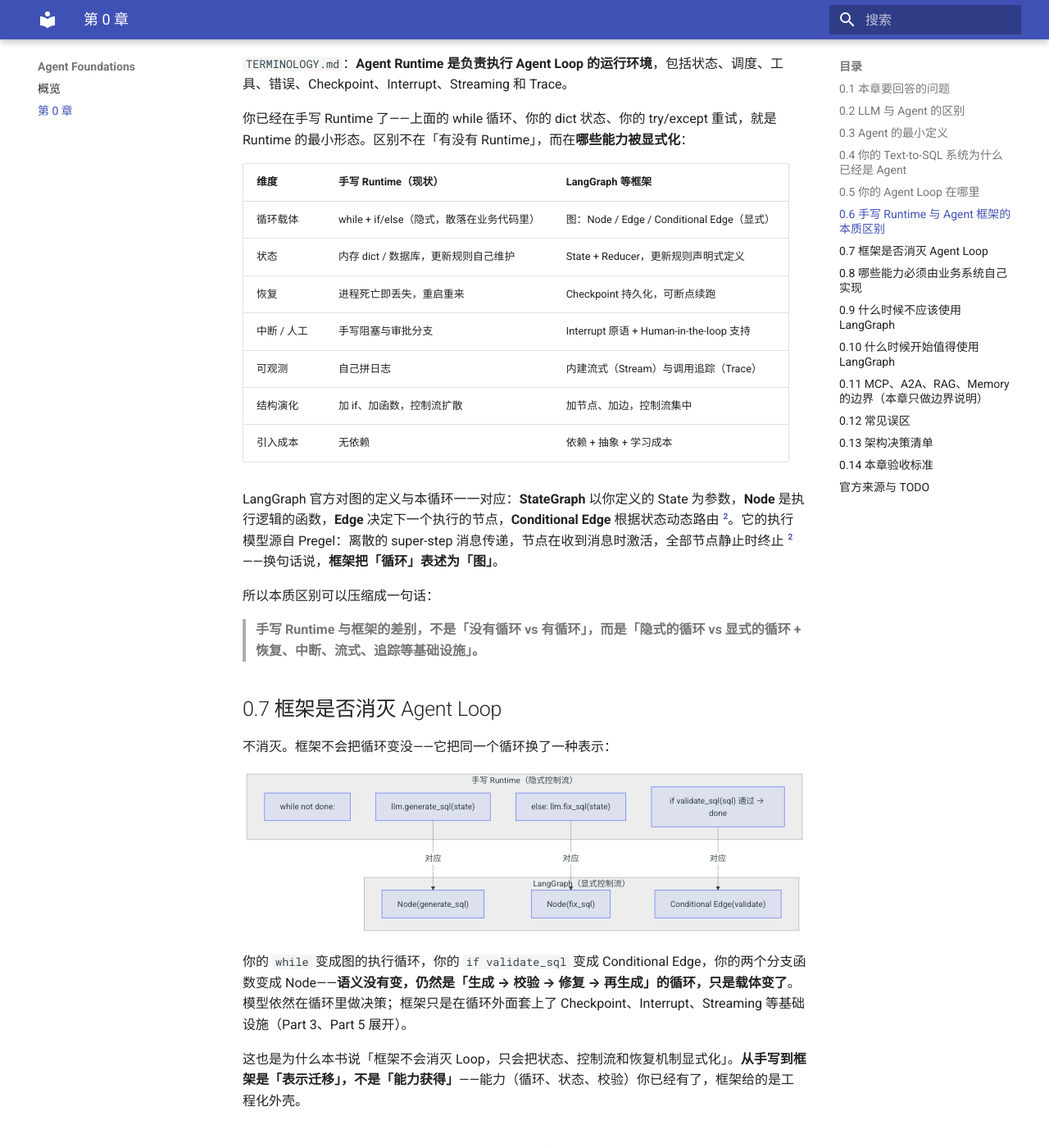
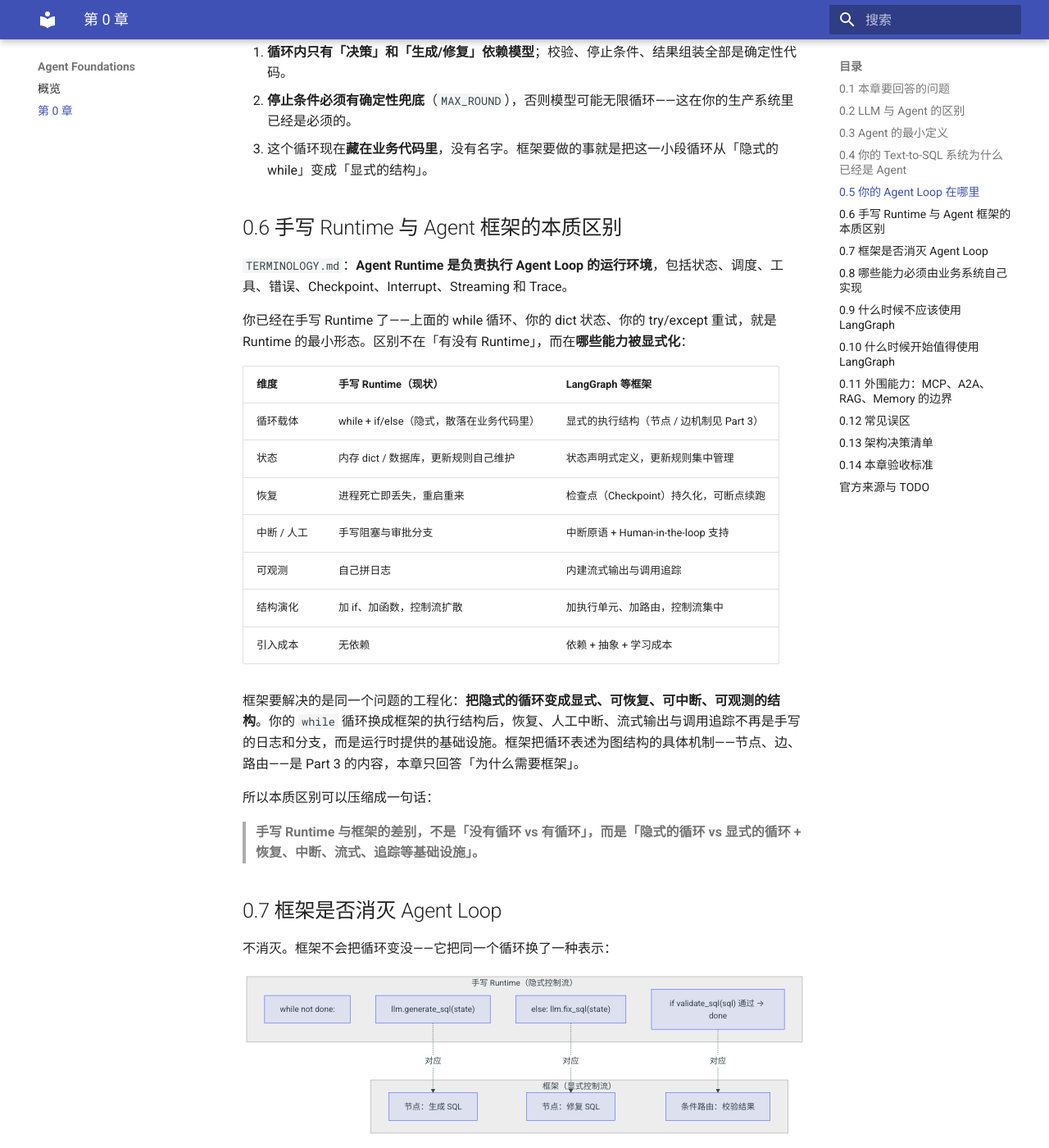
Before and after one commit to AnRun-M/enterprise-ai-agent-handbook, an MkDocs documentation site: the page built from docs/01-agent-foundations/ch00-you-already-built-an-agent.md, in a window 1280 px wide and 1400 px high, scrolled down 5116 px. Shown: the whole window at 82% size. Built offline with MkDocs 1.6.1 and Material for MkDocs 9.7.7, drawn with Linux system fonts in a browser that asks for light colours; some of the changed text lies outside the part shown.

Commit message:
docs: revise chapter 00 per architecture review
Co-Authored-By: Claude <noreply@anthropic.com>

````diff
--- a/docs/01-agent-foundations/ch00-you-already-built-an-agent.md
+++ b/docs/01-agent-foundations/ch00-you-already-built-an-agent.md
@@ -19,7 +19,7 @@
 7. 哪些能力必须由业务系统自己实现？
 8. 什么时候不应该使用 LangGraph？
 9. 什么时候开始值得使用 LangGraph？
-10. MCP、A2A、RAG、Memory 与本章内容的关系是什么？
+10. MCP、A2A、RAG、Memory 作为外围能力，与 Agent（控制系统）是什么关系？
 
 **一句话结论：你已经写了一个 Agent——一个 Runtime 手写的 Agent。框架不会给你一个循环，它只负责把你已经写出来的循环显式化、可恢复化、可观测化。**
 
@@ -27,16 +27,16 @@
 
 ## 0.2 LLM 与 Agent 的区别
 
-**LLM 是一个无状态函数。** 给它一段输入文本，它返回一段输出文本；它不记得上一次调用，没有目标，不会主动执行任何外部动作。无论叫 Claude、GPT 还是别的模型，单次调用本质上都是「文本进，文本出」的变换。
+**基础模型推理通常不会自动管理应用级状态。** 给它一段输入文本，它返回一段输出文本；单次推理不保留跨调用记忆，也不会主动执行外部动作。应用级状态（如用户会话、任务进度）由 Runtime 或应用层维护，不依赖模型内部记忆——「模型有没有状态」取决于上层系统怎么设计，而不是模型本身。
 
-**Agent 是一个有状态、有循环的系统。** Anthropic 在《Building effective agents》中给出了业界广泛采用的区分方式：**Workflow 是「LLM 与工具被预定义的代码路径编排」，工程师拥有控制流；Agent 是「LLM 动态指导自己的过程与工具使用」，模型拥有控制流** [^anthropic-agents]。也就是说，判断一个系统是不是 Agent，看的不是「用没用模型」，而是**控制流在谁手里、是否存在循环**。
+**Agent 是一个有状态、有循环的系统。** Anthropic 在《Building effective agents》中给出了业界广泛采用的区分方式：**Workflow 是「LLM 与工具被预定义的代码路径编排」，工程师拥有控制流；Agent 是「LLM 动态指导自己的过程与工具使用」，模型拥有控制流** [^anthropic-agents]。也就是说，判断一个系统是不是 Agent，看的不是「用没用模型」，而是**控制流归属（下一步由谁决定）、是否自主决策、是否使用工具**。循环（Agent Loop）是复杂 Agent 的典型能力，但不是 Agent 的必要条件——简单 Agent 可以只迭代一次就结束。
 
-| 维度 | LLM（单次调用） | Agent（循环系统） |
+| 维度 | 基础模型（单次推理） | Agent（控制系统） |
 |---|---|---|
-| 状态 | 无，调用即忘 | 跨步骤维护状态（State） |
-| 控制流 | 没有 | 循环：决策 → 执行 → 更新 → 判断 |
+| 状态 | 不自动管理应用级状态（由 Runtime / 应用层维护） | 跨步骤维护状态（State） |
+| 控制流 | 单次调用即结束 | 自主决策，复杂形态以循环推进 |
 | 外部能力 | 不会调用 | 通过工具（Tool）执行动作 |
-| 目标 | 无 | 围绕目标循环直至完成或停止 |
+| 目标 | 不自主设定或追求目标 | 围绕目标决策直至完成或停止 |
 | 失败处理 | 返回错误文本 | 重试、修复、恢复、人工介入 |
 
 在 Text-to-SQL 语境下：一次「把用户问题交给模型生成 SQL」的调用只是 LLM；一个「生成 SQL → 校验失败 → 修复 → 再校验 → 通过后执行」的过程才是 Agent。
@@ -57,6 +57,8 @@
 
 注意区分三个概念（`TERMINOLOGY.md`）：**状态（State）** 是本次任务中显式保存的数据；**上下文（Context）** 是当前这一次模型调用可见的信息；**记忆（Memory）** 是跨步骤、跨任务或跨会话保存的信息。最小 Agent 只要有 State 就够了，Memory 是后加的（Part 2 展开）。
 
+> 说明：五要素模型是**本书采用的工程分析框架**，用来统一后续章节的讨论语言，它不是行业唯一标准——不同框架和教材对 Agent 的定义各有侧重（例如 Anthropic 以「模型是否拥有控制流」区分 Workflow 与 Agent [^anthropic-agents]）。本书采用它的原因与 ADR-002 一致：让每个抽象都能回到 Text-to-SQL 场景。
+
 ```mermaid
 flowchart LR
     U["目标 / 用户问题"] --> L["Agent Loop"]
@@ -67,7 +69,7 @@ flowchart LR
     L --> R["返回结果"]
 ```
 
-**最小闭环 = 目标 + 循环 + 决策 + 动作 + 状态。** 这个闭环里只有「决策」可以交给模型，其余都是确定性机制（见 `AGENTS.md`：能确定性完成的步骤，不交给模型自由决策）。
+**最小闭环 = 目标 + 决策 + 动作 + 状态**——循环是该闭环的典型实现形态：复杂 Agent 反复迭代直到目标达成，简单形态只迭代一次（0.2 已说明循环不是 Agent 的必要条件）。这个闭环里只有「决策」可以交给模型，其余都是确定性机制（见 `AGENTS.md`：能确定性完成的步骤，不交给模型自由决策）。
 
 ## 0.4 你的 Text-to-SQL 系统为什么已经是 Agent
 
@@ -161,15 +163,15 @@ def run_agent(user_question: str, session: Session) -> QueryResult:
 
 | 维度 | 手写 Runtime（现状） | LangGraph 等框架 |
 |---|---|---|
-| 循环载体 | while + if/else（隐式，散落在业务代码里） | 图：Node / Edge / Conditional Edge（显式） |
-| 状态 | 内存 dict / 数据库，更新规则自己维护 | State + Reducer，更新规则声明式定义 |
-| 恢复 | 进程死亡即丢失，重启重来 | Checkpoint 持久化，可断点续跑 |
-| 中断 / 人工 | 手写阻塞与审批分支 | Interrupt 原语 + Human-in-the-loop 支持 |
-| 可观测 | 自己拼日志 | 内建流式（Stream）与调用追踪（Trace） |
-| 结构演化 | 加 if、加函数，控制流扩散 | 加节点、加边，控制流集中 |
+| 循环载体 | while + if/else（隐式，散落在业务代码里） | 显式的执行结构（节点 / 边机制见 Part 3） |
+| 状态 | 内存 dict / 数据库，更新规则自己维护 | 状态声明式定义，更新规则集中管理 |
+| 恢复 | 进程死亡即丢失，重启重来 | 检查点（Checkpoint）持久化，可断点续跑 |
+| 中断 / 人工 | 手写阻塞与审批分支 | 中断原语 + Human-in-the-loop 支持 |
+| 可观测 | 自己拼日志 | 内建流式输出与调用追踪 |
+| 结构演化 | 加 if、加函数，控制流扩散 | 加执行单元、加路由，控制流集中 |
 | 引入成本 | 无依赖 | 依赖 + 抽象 + 学习成本 |
 
-LangGraph 官方对图的定义与本循环一一对应：**StateGraph** 以你定义的 State 为参数，**Node** 是执行逻辑的函数，**Edge** 决定下一个执行的节点，**Conditional Edge** 根据状态动态路由 [^langgraph-graph-api]。它的执行模型源自 Pregel：离散的 super-step 消息传递，节点在收到消息时激活，全部节点静止时终止 [^langgraph-graph-api]——换句话说，**框架把「循环」表述为「图」**。
+框架要解决的是同一个问题的工程化：**把隐式的循环变成显式、可恢复、可中断、可观测的结构**。你的 `while` 循环换成框架的执行结构后，恢复、人工中断、流式输出与调用追踪不再是手写的日志和分支，而是运行时提供的基础设施。框架把循环表述为图结构的具体机制——节点、边、路由——是 Part 3 的内容，本章只回答「为什么需要框架」。
 
 所以本质区别可以压缩成一句话：
 
@@ -187,17 +189,17 @@ flowchart TD
         M3["if validate_sql(sql) 通过 → done"]
         M4["else: llm.fix_sql(state)"]
     end
-    subgraph GRAPH["LangGraph（显式控制流）"]
-        N1["Node(generate_sql)"]
-        N2["Node(fix_sql)"]
-        E1["Conditional Edge(validate)"]
+    subgraph GRAPH["框架（显式控制流）"]
+        N1["节点：生成 SQL"]
+        N2["节点：修复 SQL"]
+        E1["条件路由：校验结果"]
     end
     M2 -. 对应 .-> N1
     M4 -. 对应 .-> N2
     M3 -. 对应 .-> E1
 ```
 
-你的 `while` 变成图的执行循环，你的 `if validate_sql` 变成 Conditional Edge，你的两个分支函数变成 Node——**语义没有变，仍然是「生成 → 校验 → 修复 → 再生成」的循环，只是载体变了**。模型依然在循环里做决策；框架只是在循环外面套上了 Checkpoint、Interrupt、Streaming 等基础设施（Part 3、Part 5 展开）。
+你的 `while` 变成框架的执行循环，你的 `if validate_sql` 变成一条条件路由，你的两个分支函数变成两个执行单元——**语义没有变，仍然是「生成 → 校验 → 修复 → 再生成」的循环，只是载体变了**。模型依然在循环里做决策；框架只是在循环外面提供恢复、中断、流式与追踪等基础设施（具体机制见 Part 3 与 Part 5）。
 
 这也是为什么本书说「框架不会消灭 Loop，只会把状态、控制流和恢复机制显式化」。**从手写到框架是「表示迁移」，不是「能力获得」**——能力（循环、状态、校验）你已经有了，框架给的是工程化外壳。
 
@@ -240,12 +242,12 @@ Text-to-SQL 语境下的例子：内部固定报表工具（问题固定、模
 
 | 信号 | 在 Text-to-SQL 中的表现 | 框架对应能力 |
 |---|---|---|
-| 循环变复杂 | 修复循环嵌套质量检查循环、多分支路由 | Conditional Edge、Subgraph |
-| 需要 HITL | 高风险查询人工审批、结果人工确认 | Interrupt |
-| 需要恢复 | 长任务中断后续跑、幂等（Idempotency）重试 | Checkpoint |
-| 需要可观测性（Observability） | 标准化的调用追踪、流式输出 | Stream、Trace |
+| 循环变复杂 | 修复循环嵌套质量检查循环、多分支路由 | 条件路由、子图复用（机制见 Part 3） |
+| 需要 HITL | 高风险查询人工审批、结果人工确认 | 中断原语（Interrupt） |
+| 需要恢复 | 长任务中断后续跑、幂等（Idempotency）重试 | 检查点（Checkpoint） |
+| 需要可观测性（Observability） | 标准化的调用追踪、流式输出 | 流式输出与调用追踪 |
 | 团队协作 | 多人维护、需要一致的运行时语义 | 图结构即文档 |
-| 状态更新规则复杂 | 多节点并发写同一字段 | Reducer |
+| 状态更新规则复杂 | 多执行单元并发写同一状态 | 集中式状态更新规则 |
 
 决策启发式：
 
@@ -256,9 +258,9 @@ Text-to-SQL 语境下的例子：内部固定报表工具（问题固定、模
 
 **注意时机**：先把手写版本跑通（本书 Part 2 的路径），再在复杂度信号出现时迁移——迁移成本远低于从零用框架的成本，因为届时你已经知道自己的 State 边界、循环边界和恢复点在哪儿（0.5、0.8 的答案）。这正是本书「手写 → 显式 State → 可测试 Workflow → LangGraph Runtime」主线（`README.md`）的设计原因。
 
-## 0.11 MCP、A2A、RAG、Memory 的边界（本章只做边界说明）
+## 0.11 外围能力：MCP、A2A、RAG、Memory 的边界
 
-这四个概念经常与「Agent 本身」混淆。本章只划边界，不展开（展开位置见右列）：
+**Agent 是控制系统**：循环、状态、决策、工具调用都在它的控制范围之内。RAG、MCP、Memory、A2A 都是**外围能力**——它们为控制系统提供输入、连接与协作，不改变控制本身。本章只划边界，不展开（展开位置见右列）：
 
 | 术语 | 是什么 | 不是什么 | 展开位置 |
 |---|---|---|---|
@@ -283,11 +285,11 @@ flowchart LR
     A2A -. 对外协作 .-> AGENT
 ```
 
-一句话记忆：**MCP 是「你的 Agent 与工具之间」的标准，A2A 是「你的 Agent 与别的 Agent 之间」的标准，RAG 是「给模型喂什么」的机制，Memory 是「模型之外还存什么」的策略——它们都不是 Agent 本身，也都不替你实现 Agent Loop。**
+一句话记忆：**Agent 是控制系统；RAG 给它喂料，MCP 让它调工具，Memory 让它有记忆，A2A 让它与别的控制系统协作。它们都是外围能力——不是 Agent 本身，也不替代控制系统。**
 
 ## 0.12 常见误区
 
-1. **「调了 LLM 就是 Agent。」** 单次调用是无状态函数；Agent 必须有循环、状态与目标。判别法：控制流在谁手里（0.2）。
+1. **「调了 LLM 就是 Agent。」** 单次推理没有自主决策与工具使用，控制权也没有转移给系统；判别法：控制流在谁手里、是否自主决策与使用工具（0.2）。
 2. **「注册了几个函数就是多 Agent。」** 多 Tool 只是能力扩展，仍然是一个 Agent；多 Agent 是多个自主决策单元之间协作（Part 6 的 A2A 才涉及）。`AGENTS.md` 禁止「把多个函数简单称为多 Agent」。
 3. **「把所有规则都塞进 Prompt。」** 业务规则应按层拆分（ADR-005）：系统约束、检索规则、语义层、程序校验、会话上下文。塞进 Prompt 的规则不可测试、不可审计。
 4. **「MCP 是 Agent Runtime。」** MCP 是连接协议；你的循环、状态、调度仍然自己实现。`AGENTS.md` 禁止「把 MCP 解释为 Agent Runtime」。
@@ -313,18 +315,18 @@ flowchart LR
 
 ## 0.14 本章验收标准
 
-- [ ] 能一句话说清 LLM 与 Agent 的区别（控制流归属 + 是否循环）。
+- [ ] 能一句话说清 LLM 与 Agent 的区别（控制流归属 + 自主决策 + 工具使用）。
 - [ ] 能指出自己系统中 Agent Loop 的具体位置（对照 canonical pipeline 步骤编号）。
 - [ ] 能说出手写 Runtime 与框架的本质区别（显式化，不是获得循环）。
 - [ ] 能列出至少 3 项框架不提供、必须业务系统自建的能力。
 - [ ] 能根据 0.13 清单判断自己的系统是否该引入 LangGraph。
-- [ ] 能区分 MCP / A2A / RAG / Memory 的边界，且不把 MCP 当 Runtime、不把 A2A 当 LLM API。
+- [ ] 能说明「Agent 是控制系统、MCP / A2A / RAG / Memory 是外围能力」，且不把 MCP 当 Runtime、不把 A2A 当 LLM API。
 - [ ] 术语与 `TERMINOLOGY.md` 一致；流程引用 `canonical-pipeline.md`，未自行定义另一套流程。
 - [ ] 官方来源已核验；无法核验处已标注 TODO（见下节）。
 
 ## 官方来源与 TODO
 
-- LangGraph 官方文档（Graph API：State / Node / Edge / Conditional Edge / Pregel 执行模型）——https://docs.langchain.com/oss/python/langgraph/graph-api ，核验于 2026-08-01。
+- LangGraph 官方文档（机制细节在 Part 3 展开）——https://docs.langchain.com/oss/python/langgraph/graph-api ，核验于 2026-08-01。
 - MCP 官方规范（v2025-11-25）——https://modelcontextprotocol.io/specification/2025-11-25 ，核验于 2026-08-01。TODO：规范版本会演进，发布前需复查最新版本号。
 - A2A 官方规范（v1.0.0）——https://a2a-protocol.org/v1.0.0/specification ，核验于 2026-08-01。TODO：确认发布时 v1.0.0 仍为最新版本。
 - Anthropic《Building effective agents》——https://www.anthropic.com/research/building-effective-agents 。TODO：2026-08-01 搜索核验了文章内容（Workflow vs Agent 定义、augmented LLM、guardrail、start simple、错误复合），但该 URL 本身未经直接抓取确认，发布前需复核。
@@ -334,6 +336,5 @@ flowchart LR
 ---
 
 [^anthropic-agents]: Anthropic《Building effective agents》：Agent 是「LLM 动态指导自己的过程与工具使用」，Workflow 是「LLM 与工具被预定义代码路径编排」；建议「先找最简单的方案，只在需要时增加复杂度」；循环中每一步都需要环境中的「ground truth」；错误会随循环复合。见官方来源与 TODO 节。
-[^langgraph-graph-api]: LangGraph Graph API 文档：State 由 schema 与 Reducer 定义；Node 是执行逻辑的函数；Edge / Conditional Edge 决定执行顺序；StateGraph 编译后执行，执行模型受 Pregel 启发（super-step 消息传递）。
 [^mcp-spec]: MCP 规范：开放协议，JSON-RPC 2.0，Host / Client / Server 三组件，Server 提供 Tools / Resources / Prompts。
 [^a2a-spec]: A2A 规范：Agent 间发现（Agent Card）、任务（Task）、结果交换（Artifact）标准；Agent 之间不共享内部状态与工具（不透明）；与 MCP 互补而非替代。
````
Also changed, not shown: .ai/context/current.md (+6 -0 lines).
